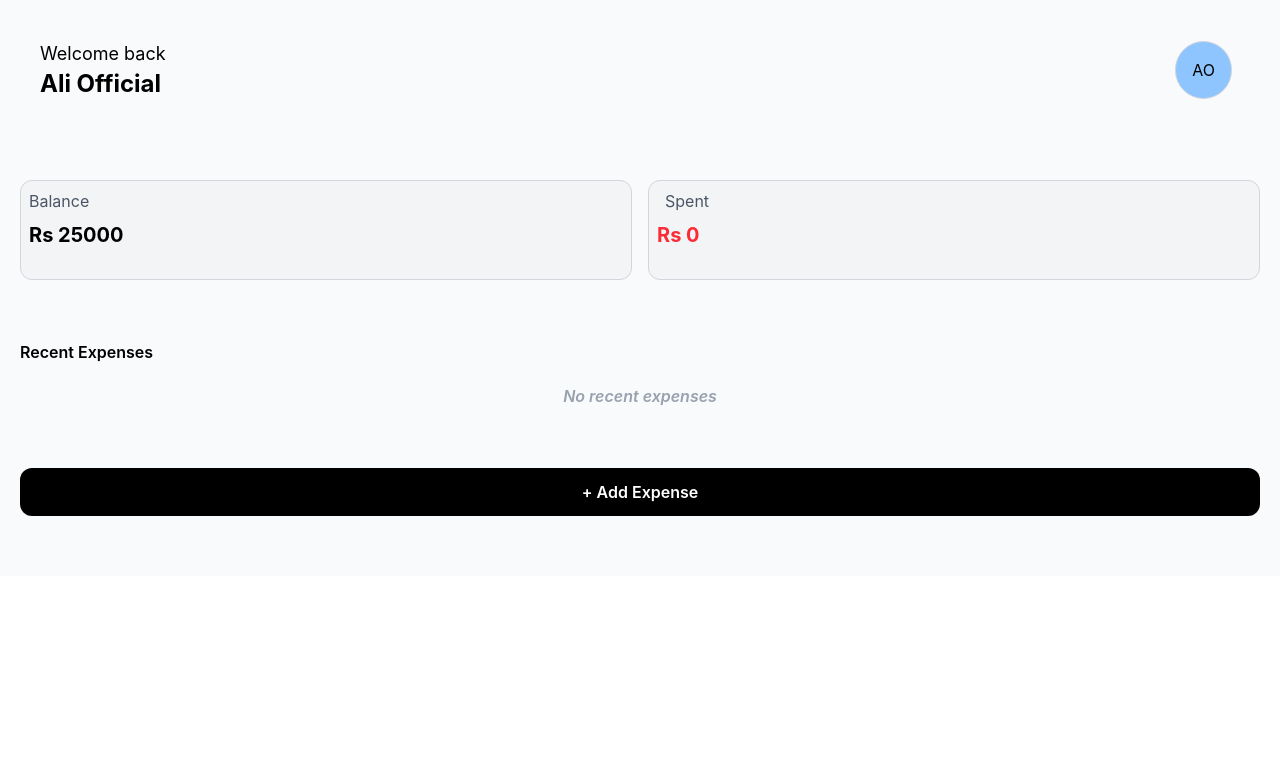
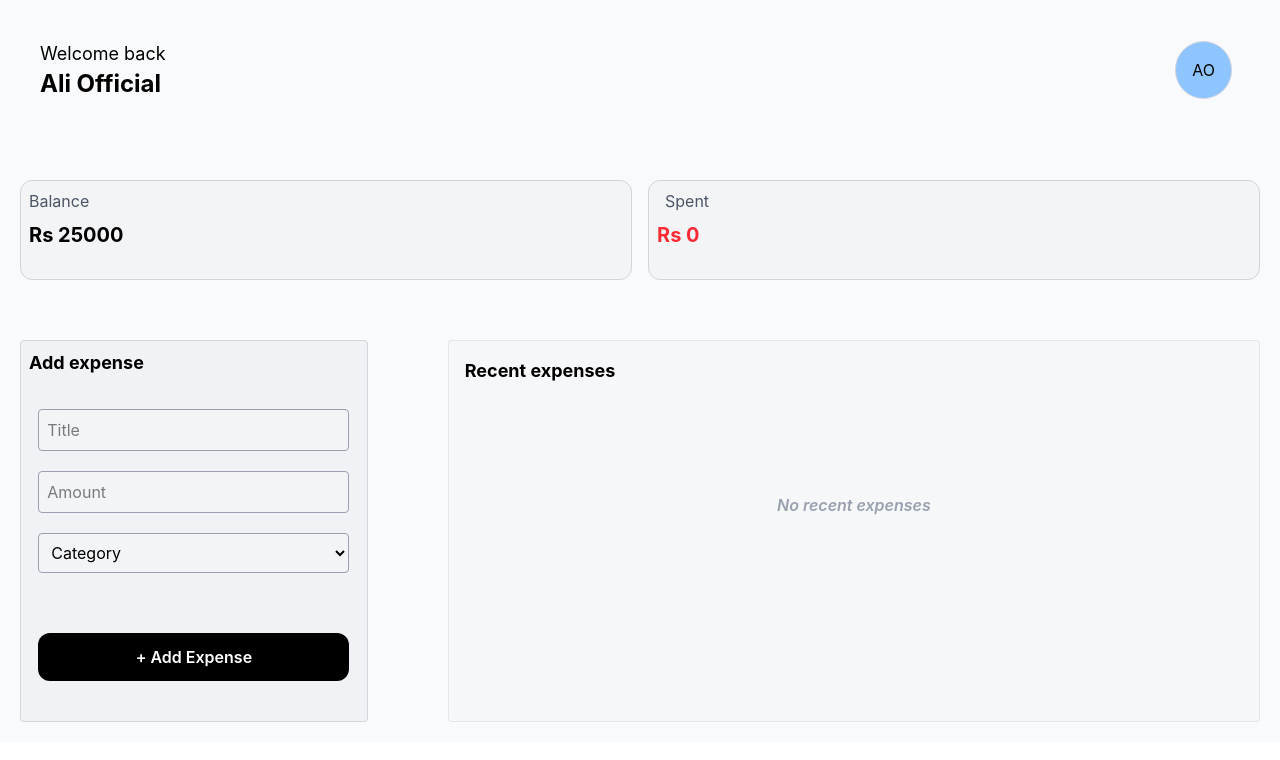
Before and after one commit to HAK1580/Expense-tracker-app, a React (Vite) app: page /dashboard in a window 1280 px wide. Shown: the top 760 px of the page. Built offline with nearby package versions, Linux system fonts and the light colour scheme.

Commit message:
app ui finished

```diff
--- a/src/components/Expenses.jsx
+++ b/src/components/Expenses.jsx
@@ -1,19 +1,19 @@
 import React from 'react'
 import { useState } from 'react'
 import { useForm } from 'react-hook-form'
-const Expenses = ({balance,setBalance,setSpent,spent}) => {
+const Expenses = ({ balance, setBalance, setSpent, spent }) => {
   const { handleSubmit, register, reset, formState: { errors } } = useForm();
-  const onSubmit =  (data => {
+  const onSubmit = (data => {
     myexpenses.push(data);
     console.log(myexpenses);
-    setSpent( (spent+Number(data.price)));
-    setBalance(balance-Number(data.price));
+    setSpent((spent + Number(data.price)));
+    setBalance(balance - Number(data.price));
     setPopup(false);
     reset();
 
   })
 
-  const [myexpenses,setMyexpenses]=useState( [
+  const [myexpenses, setMyexpenses] = useState([
     //   {
     //   "name": "Groseries",
     //   "cateogory": "food",
@@ -28,16 +28,18 @@ const Expenses = ({balance,setBalance,setSpent,spent}) => {
 
 
   return (
-    <div  className=''  >
+    <div className="div ">
+
+      <div className='mobile-version md:hidden'  >
         <h1 className='font-semibold ' >Recent Expenses</h1>
-      {myexpenses.map((e) =>  {
+        {myexpenses.map((e) => {
 
           return (
 
 
             <div className="expense-box  border rounded p-2 border-gray-400 my-2 flex justify-between items-center ">
 
-            <div  className="name-date flex flex-col">
+              <div className="name-date flex flex-col">
                 <h1 className='font-bold capitalize ' >{e.name}</h1>
                 <h2 className='text-sm text-gray-500  capitalize' >{e.cateogory}</h2>
               </div>
@@ -51,7 +53,7 @@ const Expenses = ({balance,setBalance,setSpent,spent}) => {
           )
         })}
 
-      <div className={`no-recent-expenses my-5 flex justify-center items-center ${spent==0?"block":"hidden"} `}>
+        <div className={`no-recent-expenses my-5 flex justify-center items-center ${spent == 0 ? "block" : "hidden"} `}>
           <h1 className=" italic  font-semibold text-gray-400  ">No recent expenses</h1>
         </div>
 
@@ -105,7 +107,69 @@ const Expenses = ({balance,setBalance,setSpent,spent}) => {
 
 
       </div>
-    // make the desktop veriosn of expense well done mobile is done
+      {/* // make the desktop veriosn of expense well done mobile is done  */}
+      <div className="dektop-version hidden md:block ">
+        <div className="expense-box flex gap-20 ">
+          <div className="add-expenses rounded bg-gray-200/45 border border-gray-300 min-h-80 w-[30%]">
+            <h1 className='font-bold text-lg  p-2 '>Add expense</h1>
+            <form className='flex flex-col gap-5 justify-cente' onSubmit={handleSubmit(onSubmit)}>
+              <input {...register("name", { required: "Title can not be empty" })} placeholder='Title' className='border mt-6 p-2 capitalize  bg-gray-100 border-gray-400 rounded  mx-auto w-[90%]' type="text" />
+              <input   {...register("price", { required: "Amount can not be empty", pattern: { value: /^\d+$/, message: "Enter vaid amount" } })} placeholder='Amount' className='border p-2 capitalize bg-gray-100 border-gray-400 rounded mx-auto w-[90%]' type="text" />
+              <select  {...register("category")} className='border cursor-pointer p-2 capitalize  bg-gray-100 border-gray-400 rounded  mx-auto w-[90%]' type="text">
+
+                <option value={"category"} className='text-sm'>Category</option>
+
+                <option className='text-sm' value={"food"}>Food</option>
+                <option className='text-sm' value={"transport"}>Transport</option>
+                <option className='text-sm' value={"bills"}>Bills</option>
+                <option className='text-sm' value={"others"}>Others</option>
+
+              </select>
+
+              {errors.name && <p className="text-red-500 px-7 font-semibold  text-sm">{errors.name.message}</p>}
+              {errors.price && <p className="text-red-500 my-[-0.5rem] px-7 font-semibold  text-sm">{errors.price.message}</p>}
+
+
+              <button type='submit' className='bg-black p-3 cursor-pointer my-10 rounded-xl font-semibold mx-auto w-[90%] text-white '> + Add Expense</button>
+            </form>
+
+          </div>
+
+          <div className="recent-expenses   border-gray-300/50 rounded border bg-gray-100/50 p-2  w-[70%]">
+            <h1 className='font-bold p-2 text-lg '>Recent expenses</h1>
+            {myexpenses.map((e) => {
+
+              return (
+
+
+                <div className="expense-box   border rounded px-2 py-3 border-gray-400 my-2 flex justify-between items-center ">
+
+                  <div className="name-date flex flex-col">
+                    <h1 className='font-bold capitalize ' >{e.name}</h1>
+                    <h2 className='text-sm text-gray-500  capitalize' >{e.category}</h2>
+                  </div>
+
+                  <div className="expense-price">
+                    <h1 className='font-bold mx-2'>-Rs {e.price} </h1>
+                  </div>
+
+                </div>
+
+              )
+            })}
+
+            <div className={`no-recent-expenses my-25 flex justify-center items-center ${spent == 0 ? "block" : "hidden"} `}>
+              <h1 className=" italic  font-semibold text-gray-400  ">No recent expenses</h1>
+            </div>
+          </div>
+        </div>
+
+
+
+
+      </div>
+    </div>
+
 
   )
 }
```
Lines whose indentation alone changed are shown as unchanged.
